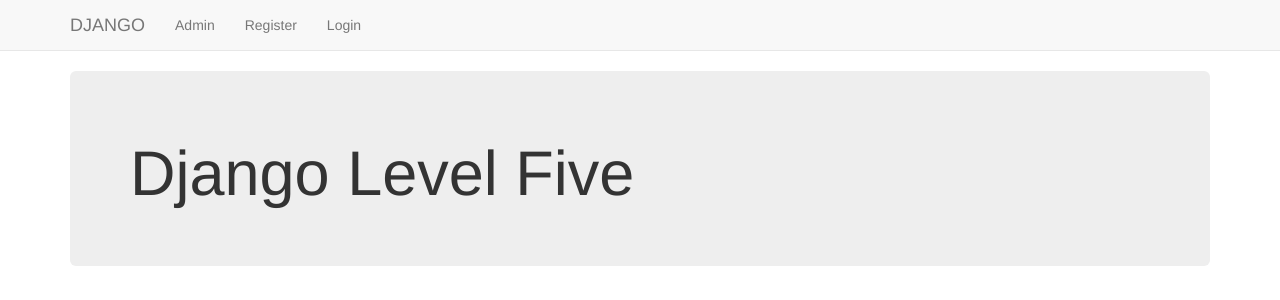
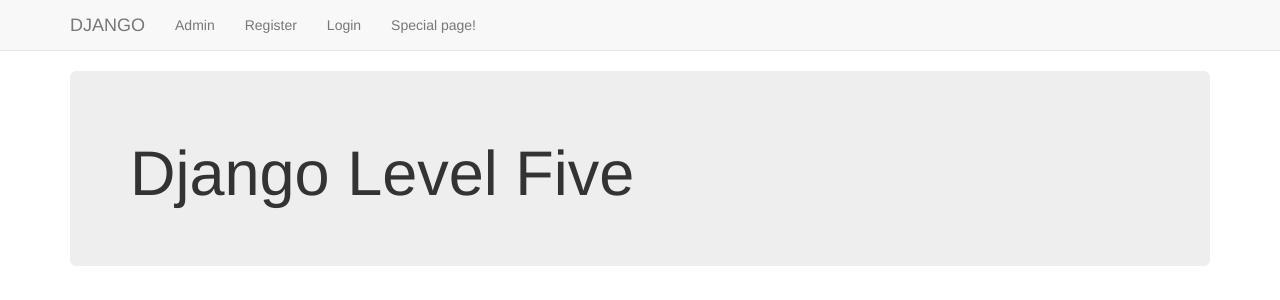
Before and after one commit to KaptejnSzyma/DjangoUserAuth, a Django app: page / in a window 1280 px wide. Shown: the top 300 px of the page. Run offline with Django 3.2, Linux system fonts and the light colour scheme; some libraries are stand-ins or nearby versions.

Commit message:
played around a little with the files

```diff
--- a/templates/BasicApp/base.html
+++ b/templates/BasicApp/base.html
@@ -2,7 +2,7 @@
 <html lang="en" dir="ltr">
   <head>
     <meta charset="utf-8">
-    <title></title>
+    <title>DjangoUserAuth</title>
     <link rel="stylesheet" href="https://maxcdn.bootstrapcdn.com/bootstrap/3.3.7/css/bootstrap.min.css" integrity="sha384-BVYiiSIFeK1dGmJRAkycuHAHRg32OmUcww7on3RYdg4Va+PmSTsz/K68vbdEjh4u" crossorigin="anonymous">
   </head>
   <body>
@@ -27,6 +27,9 @@
             <a class='navbar-link' href="{% url 'BasicApp:user_login'%}">Login</a>
           </li>
           {% endif %}
+          <li>
+            <a class='navbar-link' href="{% url 'special'%}">Special page!</a>
+          </li>
         </ul>
       </div>
     </nav>
```
Also changed, not shown: db.sqlite3, media/profile_pics/5122878-6621249692-tumbl.jpg (added).
